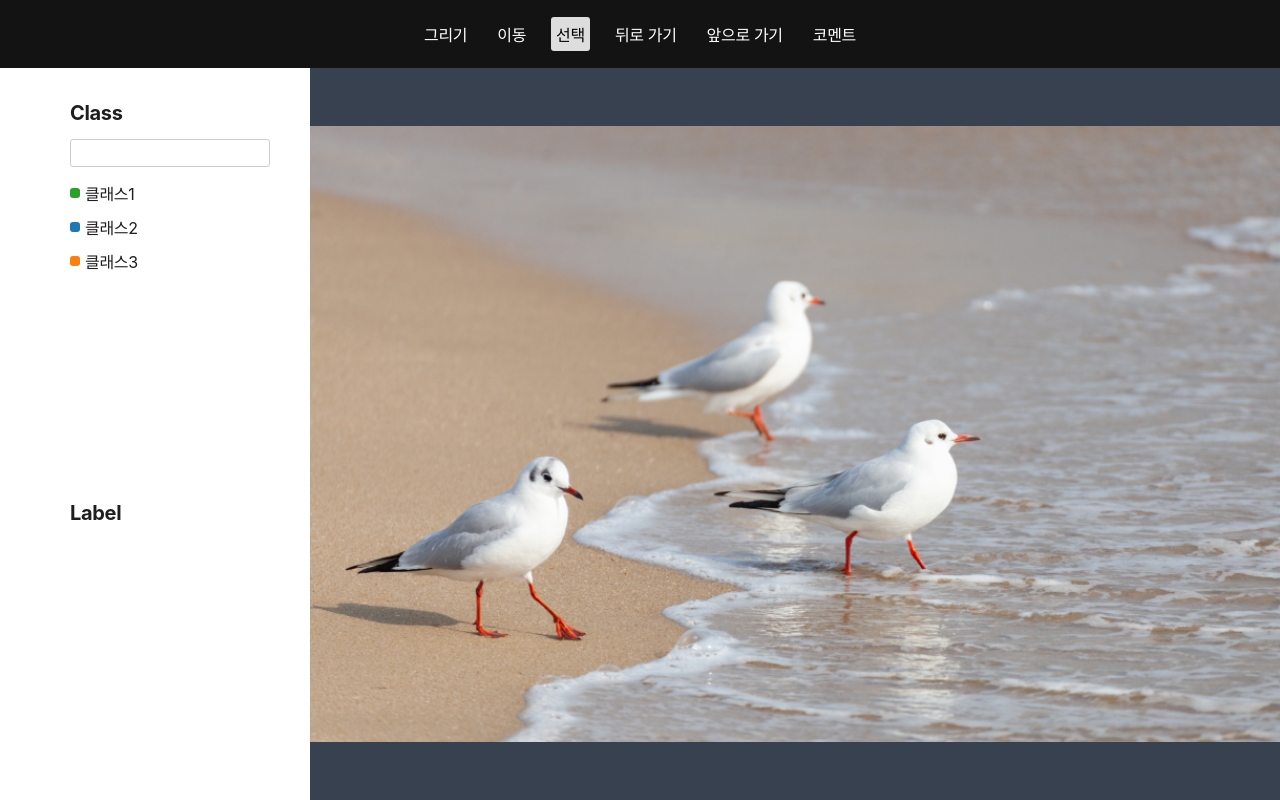
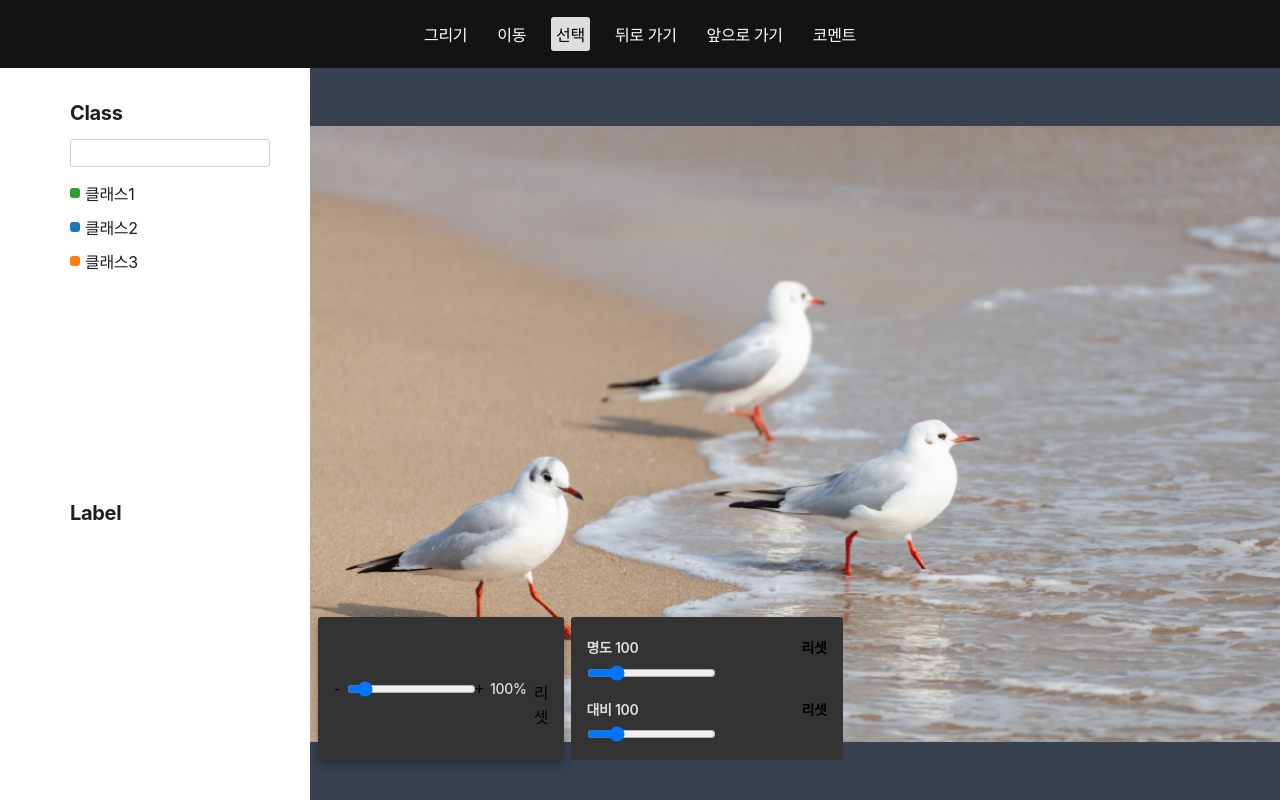
Before and after one commit to msm0748/canvas-labelling, a SvelteKit app: page / in a window 1280 px wide. Built offline with nearby package versions, Linux system fonts and the light colour scheme; a web font is replaced by a local one.

Commit message:
feat: undo/redo 구현 및 명도/대비 구현

```diff
--- a/src/lib/components/working/canvas/Canvas.svelte
+++ b/src/lib/components/working/canvas/Canvas.svelte
@@ -4,10 +4,9 @@
 	import { adjustImageToCanvas } from '$lib/utils/canvas/common/adjustImageToCanvas';
 	import { canvasStore } from '$stores/canvas';
 	import Controller from '$lib/utils/canvas/Controller';
+	import Options from './options/Options.svelte';
 
 	export let imageSrc: string;
-	export let brightness: number;
-	export let contrast: number;
 
 	let canvas: HTMLCanvasElement;
 	let ctx: CanvasRenderingContext2D | null;
@@ -16,7 +15,7 @@
 
 	let controller: Controller;
 
-	let { imageInfo } = canvasStore;
+	let { imageInfo, canvasSize } = canvasStore;
 
 	/** 이미지 정보를 저장하는 함수 */
 	const setImage = (image: HTMLImageElement) => {
@@ -33,23 +32,11 @@
 		});
 	};
 
-	const imageDraw = () => {
-		if (!ctx) return;
-
-		if ($imageInfo) {
-			ctx.drawImage(
-				$imageInfo.element,
-				$imageInfo.x,
-				$imageInfo.y,
-				$imageInfo.width,
-				$imageInfo.height
-			);
-		}
-	};
-
 	onMount(() => {
 		ctx = canvas.getContext('2d');
 		if (!ctx) return;
+
+		canvasSize.set(size);
 
 		controller = new Controller(ctx);
 
@@ -58,10 +45,9 @@
 
 		image.onload = () => {
 			setImage(image);
+			controller.animateDraw();
 		};
-		controller.animateDraw();
 	});
-
 	onDestroy(() => {
 		if (controller) {
 			controller.destroy();
@@ -69,8 +55,9 @@
 	});
 </script>
 
+<div class="wrap">
 	<div
-	class="wrap"
+		class="canvas-wrap"
 		id="canvas-controller"
 		bind:this={canvasController}
 		bind:offsetWidth={size.width}
@@ -78,15 +65,17 @@
 		on:mousedown={controller.onMouseDown}
 		on:mousemove={controller.onMouseMove}
 		on:mouseup={controller.onMouseUp}
-	on:contextmenu|preventDefault={() => {
-		console.log('asdf');
-	}}
+		on:contextmenu|preventDefault
 		on:wheel={controller.onMouseWheel}
 		tabindex="0"
 		role="button"
 		aria-pressed="false"
 	>
 		<canvas bind:this={canvas} width={size.width} height={size.height} />
+	</div>
+	<div class="option-control">
+		<Options />
+	</div>
 </div>
 
 <style lang="scss">
@@ -95,9 +84,14 @@
 		height: 100%;
 		min-width: 300px;
 		background-color: #374150;
+
 		&:focus {
 			outline: none;
 		}
+		.canvas-wrap {
+			position: relative;
+			width: 100%;
+			height: 100%;
 
 			canvas {
 				position: absolute;
@@ -105,4 +99,11 @@
 				left: 0;
 			}
 		}
+
+		.option-control {
+			position: absolute;
+			bottom: 40px;
+			left: 8px;
+		}
+	}
 </style>
--- /dev/null
+++ b/src/lib/components/working/canvas/options/FilterControl.svelte
@@ -0,0 +1,90 @@
+<script lang="ts">
+	import { canvasStore } from '$stores/canvas';
+	import {
+		MAX_BRIGHTNESS,
+		MAX_CONTRAST,
+		MIN_BRIGHTNESS,
+		MIN_CONTRAST
+	} from '$lib/constants/canvas';
+
+	const { brightness, contrast } = canvasStore;
+</script>
+
+<div class="wrap">
+	<div class="dropdown-content">
+		<ul>
+			<li>
+				<div class="control">
+					<div class="label">
+						<span>명도</span>
+						<span>{$brightness}</span>
+					</div>
+					<div>
+						<button on:click={brightness.reset}>리셋</button>
+					</div>
+				</div>
+				<div class="brightness-slider">
+					<input
+						type="range"
+						min={MIN_BRIGHTNESS}
+						max={MAX_BRIGHTNESS}
+						step={10}
+						bind:value={$brightness}
+					/>
+				</div>
+			</li>
+			<li>
+				<div class="control">
+					<div class="label">
+						<span>대비</span>
+						<span>{$contrast}</span>
+					</div>
+					<div>
+						<button on:click={contrast.reset}>리셋</button>
+					</div>
+				</div>
+				<div>
+					<input
+						type="range"
+						min={MIN_CONTRAST}
+						max={MAX_CONTRAST}
+						step={10}
+						bind:value={$contrast}
+					/>
+				</div>
+			</li>
+		</ul>
+	</div>
+</div>
+
+<style lang="scss">
+	.wrap {
+		position: relative;
+
+		.dropdown-content {
+			padding: 20px 16px 18px;
+			background-color: #333;
+			border-radius: 3px;
+			width: 272px;
+
+			ul {
+				display: flex;
+				flex-direction: column;
+				gap: 18px;
+
+				li {
+					color: #ddd;
+					font-size: 14px;
+					font-weight: 600;
+
+					.control {
+						display: flex;
+						justify-content: space-between;
+						align-items: center;
+						margin-bottom: 5px;
+					}
+				}
+			}
+		}
+	}
+</style>
--- /dev/null
+++ b/src/lib/components/working/canvas/options/Options.svelte
@@ -0,0 +1,16 @@
+<script lang="ts">
+	import FilterControl from './FilterControl.svelte';
+	import ScaleControl from './ScaleControl.svelte';
+</script>
+
+<div class="wrap">
+	<ScaleControl />
+	<FilterControl />
+</div>
+
+<style lang="scss">
+	div {
+		display: flex;
+		gap: 7px;
+	}
+</style>
--- /dev/null
+++ b/src/lib/components/working/canvas/options/ScaleControl.svelte
@@ -0,0 +1,93 @@
+<script lang="ts">
+	import { MAX_SCALE, MIN_SCALE } from '$lib/constants/canvas';
+	import { canvasStore } from '$stores/canvas';
+	import { handleScaleChange, zoom } from '$stores/canvas/functions';
+
+	const { scale, viewPos } = canvasStore;
+
+	const reset = () => {
+		scale.reset();
+		viewPos.reset();
+	};
+
+	const onInputScale = (e: Event) => {
+		const target = e.target as HTMLInputElement;
+
+		handleScaleChange(Number(target.value));
+	};
+</script>
+
+<div class="wrap">
+	<div class="control-wrap">
+		<div class="range-wrap">
+			<div class="icon">
+				<button on:click={() => zoom('out')}>-</button>
+			</div>
+			<div class="range-input">
+				<input
+					type="range"
+					min={MIN_SCALE}
+					max={MAX_SCALE}
+					step={0.1}
+					value={$scale}
+					on:input={onInputScale}
+				/>
+			</div>
+			<div class="icon">
+				<button on:click={() => zoom('in')}>+</button>
+			</div>
+		</div>
+
+		<span class="percent">{Math.round($scale * 100)}%</span>
+
+		<button type="button" class="reset-btn" on:click={reset}> 리셋 </button>
+	</div>
+</div>
+
+<style lang="scss">
+	.wrap {
+		display: flex;
+		gap: 6px;
+		padding: 14px;
+		border-radius: 3px;
+		background-color: #333;
+		box-shadow: 0px 5px 10px 0px rgba(0, 0, 0, 0.3);
+	}
+
+	.control-wrap {
+		display: flex;
+		gap: 6px;
+		align-items: center;
+	}
+
+	.range-wrap {
+		display: flex;
+		align-items: center;
+		gap: 5px;
+
+		.range-input {
+			width: 122px;
+			display: flex;
+			align-items: center;
+		}
+
+		button {
+			width: 10px;
+			height: 10px;
+			display: flex;
+			align-items: center;
+			justify-content: center;
+		}
+	}
+
+	.reset-btn {
+		width: 17px;
+		height: 17px;
+	}
+
+	.percent {
+		color: #ddd;
+		font-size: 14px;
+		font-weight: 500;
+	}
+</style>
--- a/src/lib/constants/canvas.ts
+++ b/src/lib/constants/canvas.ts
@@ -1,13 +1,4 @@
-import type {
-	Position,
-	Size,
-	Tool,
-	Action,
-	SelectedClass,
-	Sam,
-	HistoryStore,
-	Shape
-} from '$types/Canvas';
+import type { Position, Size, Tool, Action, SelectedClass, Sam } from '$types/Canvas';
 
 // 초기 캔버스 크기
 export const INITIAL_SIZE: Size = { width: 0, height: 0 };
@@ -32,12 +23,24 @@ export const INITIAL_SELECTED_TOOL: Tool = 'select';
 export const INITIAL_ACTION: Action = 'none';
 
 // 캔버스에서 라벨링 할 때 리사이즈 초기 포인트 두께
-export const INITIAL_RESIZE_POINT = 8;
+export const INITIAL_RESIZE_POINT = 10;
 
 // 캔버스에서 라벨링 할 때 초기 선 두께
 export const INITIAL_LINE_WIDTH = 2;
 
-// export const INITIAL_CLASS_SELECTOR: SelectedClass = { name: '', color: '' };
+// 캔버스 명도
+export const INITIAL_BRIGHTNESS = 100;
+
+export const MIN_BRIGHTNESS = 0;
+export const MAX_BRIGHTNESS = 500;
+
+// 캔버스 대비
+export const INITIAL_CONTRAST = 100;
+
+export const MIN_CONTRAST = 0;
+export const MAX_CONTRAST = 500;
+
+export const INITIAL_CLASS_SELECTOR: SelectedClass = { id: 0, label: '', color: '' };
 
 export const INITIAL_HISTORY = {
 	index: 0,
--- a/src/lib/utils/canvas/Controller.ts
+++ b/src/lib/utils/canvas/Controller.ts
@@ -4,6 +4,7 @@ import ScaleManager from './ScaleManager';
 import { canvasStore } from '$stores/canvas';
 import { RectangleManager } from './shape/rectangle/RectangleManager';
 import { relativeMousePos } from './common/mousePositionCalculator';
+import { INITIAL_BRIGHTNESS, INITIAL_CONTRAST } from '$lib/constants/canvas';
 
 export default class Controller {
 	public ctx: CanvasRenderingContext2D;
@@ -69,7 +70,9 @@ export default class Controller {
 	private draw = () => {
 		this.clearRect();
 		this.setTransform();
+		this.ctx.filter = `brightness(${get(canvasStore.brightness)}%) contrast(${get(canvasStore.contrast)}%)`;
 		this.imageManager.draw(this.ctx);
+		this.ctx.filter = `brightness(${INITIAL_BRIGHTNESS}%) contrast(${INITIAL_CONTRAST}%)`;
 		this.rectangleManager.draw();
 	};
 
--- a/src/stores/canvas/create.ts
+++ b/src/stores/canvas/create.ts
@@ -1,4 +1,6 @@
 import {
+	INITIAL_BRIGHTNESS,
+	INITIAL_CONTRAST,
 	INITIAL_HISTORY,
 	INITIAL_POSITION,
 	INITIAL_SCALE,
@@ -126,6 +128,7 @@ export const createViewPosStore = () => {
 	const reset = () => set(INITIAL_POSITION);
 	return {
 		subscribe,
+		set,
 		move,
 		zoom,
 		reset
@@ -162,6 +165,30 @@ export const createSelectedToolStore = () => {
 	};
 };
 
+export const createCanvasBrightness = () => {
+	const { subscribe, set } = writable<number>(INITIAL_BRIGHTNESS);
+
+	const reset = () => set(INITIAL_BRIGHTNESS);
+
+	return {
+		subscribe,
+		set,
+		reset
+	};
+};
+
+export const createCanvasContrast = () => {
+	const { subscribe, set } = writable<number>(INITIAL_CONTRAST);
+
+	const reset = () => set(INITIAL_CONTRAST);
+
+	return {
+		subscribe,
+		set,
+		reset
+	};
+};
+
 export const createScaleStore = () => {
 	const { subscribe, set, update } = writable<number>(INITIAL_SCALE);
 
@@ -187,6 +214,7 @@ export const createScaleStore = () => {
 
 	return {
 		subscribe,
+		set,
 		zoomIn,
 		zoomOut,
 		reset
--- a/src/stores/canvas/functions.ts
+++ b/src/stores/canvas/functions.ts
@@ -19,3 +19,58 @@ export const updateElements = (newElement: Shape, overwrite = false) => {
 	);
 	canvasStore.history.setState(newElements, overwrite);
 };
+
+export const undo = () => {
+	canvasStore.history.undo();
+};
+
+export const redo = () => {
+	canvasStore.history.redo();
+};
+
+export const handleScaleChange = (newScale: number) => {
+	const oldScale = get(canvasStore.scale);
+	const viewPos = get(canvasStore.viewPos);
+	const canvasSize = get(canvasStore.canvasSize);
+
+	// 캔버스 중심점 계산
+	const centerX = canvasSize.width / 2;
+	const centerY = canvasSize.height / 2;
+
+	// 현재 뷰포트 상의 중심점에서 실제 컨텐츠 상의 위치 계산
+	const pointX = (centerX - viewPos.x) / oldScale;
+	const pointY = (centerY - viewPos.y) / oldScale;
+
+	// 새로운 스케일로 변환된 위치 계산
+	const newX = centerX - pointX * newScale;
+	const newY = centerY - pointY * newScale;
+
+	// 새로운 스케일과 위치 적용
+	canvasStore.scale.set(newScale);
+	canvasStore.viewPos.set({ x: newX, y: newY });
+};
+
+export const zoom = (direction: 'in' | 'out') => {
+	const viewPos = get(canvasStore.viewPos);
+	const scale = get(canvasStore.scale);
+	const canvasSize = get(canvasStore.canvasSize);
+
+	// 중앙 좌표 계산
+	const imageMedianX = viewPos.x + (canvasSize.width * scale) / 2;
+	const imageMedianY = viewPos.y + (canvasSize.height * scale) / 2;
+	const xs = (imageMedianX - viewPos.x) / scale;
+	const ys = (imageMedianY - viewPos.y) / scale;
+
+	// 확대/축소 조정
+	if (direction === 'in') {
+		canvasStore.scale.zoomIn();
+	} else {
+		canvasStore.scale.zoomOut();
+	}
+
+	// 새로운 scale에 맞춰 viewPos 보정
+	const newScale = get(canvasStore.scale);
+	const x = imageMedianX - xs * newScale;
+	const y = imageMedianY - ys * newScale;
+	canvasStore.viewPos.set({ x, y });
+};
--- a/src/stores/canvas/index.ts
+++ b/src/stores/canvas/index.ts
@@ -1,6 +1,8 @@
-import type { ImageInfo, Shape } from '$types/Canvas';
+import type { ImageInfo, Shape, Size } from '$types/Canvas';
 import { writable } from 'svelte/store';
 import {
+	createCanvasBrightness,
+	createCanvasContrast,
 	createElementsStore,
 	createHistoryStore,
 	createScaleStore,
@@ -9,8 +11,10 @@ import {
 	createSelectedToolStore,
 	createViewPosStore
 } from './create';
+import { INITIAL_SIZE } from '$lib/constants/canvas';
 
 export const canvasStore = {
+	canvasSize: writable<Size>(INITIAL_SIZE),
 	imageInfo: writable<ImageInfo | null>(null),
 	scale: createScaleStore(),
 	viewPos: createViewPosStore(),
@@ -18,5 +22,7 @@ export const canvasStore = {
 	selectedClass: createSelectedClassStore(),
 	selectedTool: createSelectedToolStore(),
 	elements: createElementsStore(),
-	history: createHistoryStore<Shape>()
+	history: createHistoryStore<Shape>(),
+	brightness: createCanvasBrightness(),
+	contrast: createCanvasContrast()
 };
--- a/src/styles/reset.scss
+++ b/src/styles/reset.scss
@@ -231,11 +231,6 @@ input {
 	box-shadow: none;
 }
 
-input {
-	-webkit-appearance: none;
-	-webkit-border-radius: 0;
-}
-
 input::-ms-clear,
 input::-ms-reveal {
 	display: none;
```
Also changed, not shown: src/lib/components/working/header/Tool.svelte (+3 -4 lines). Lines whose indentation alone changed are shown as unchanged.
